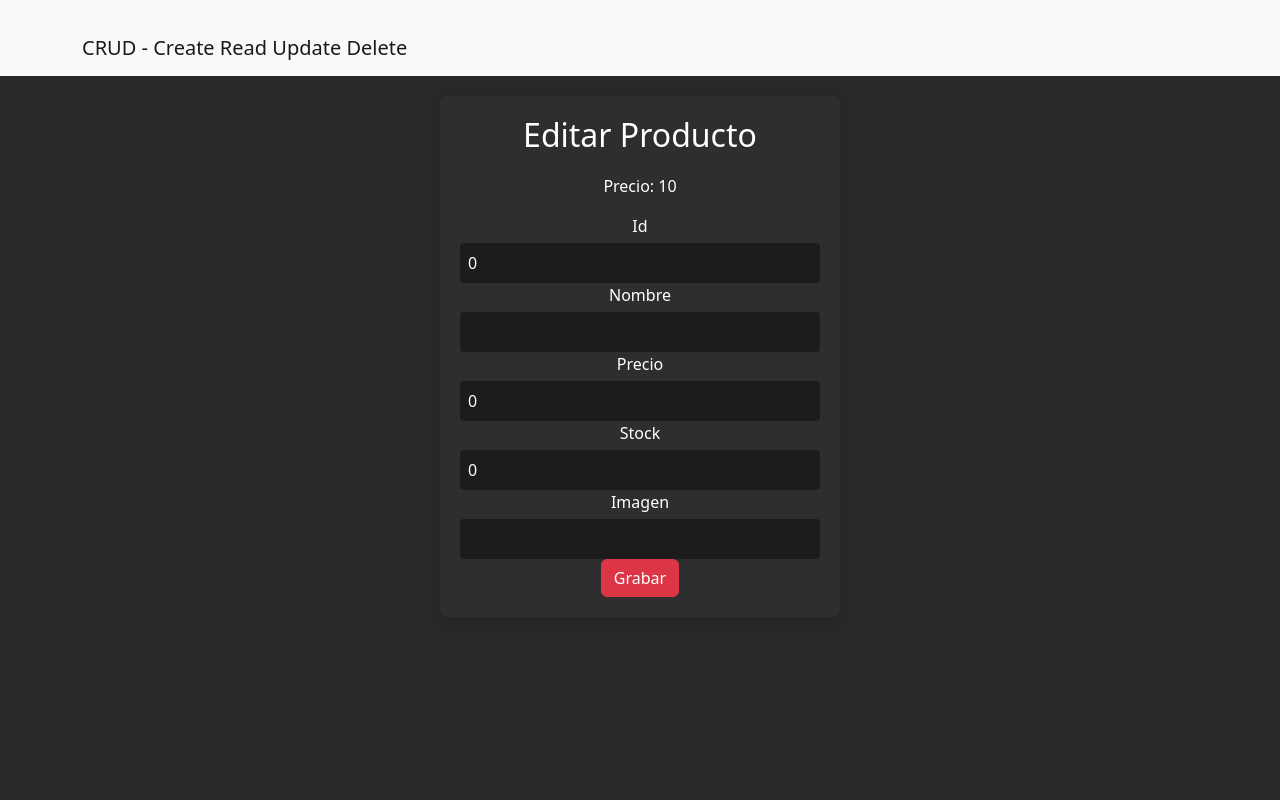
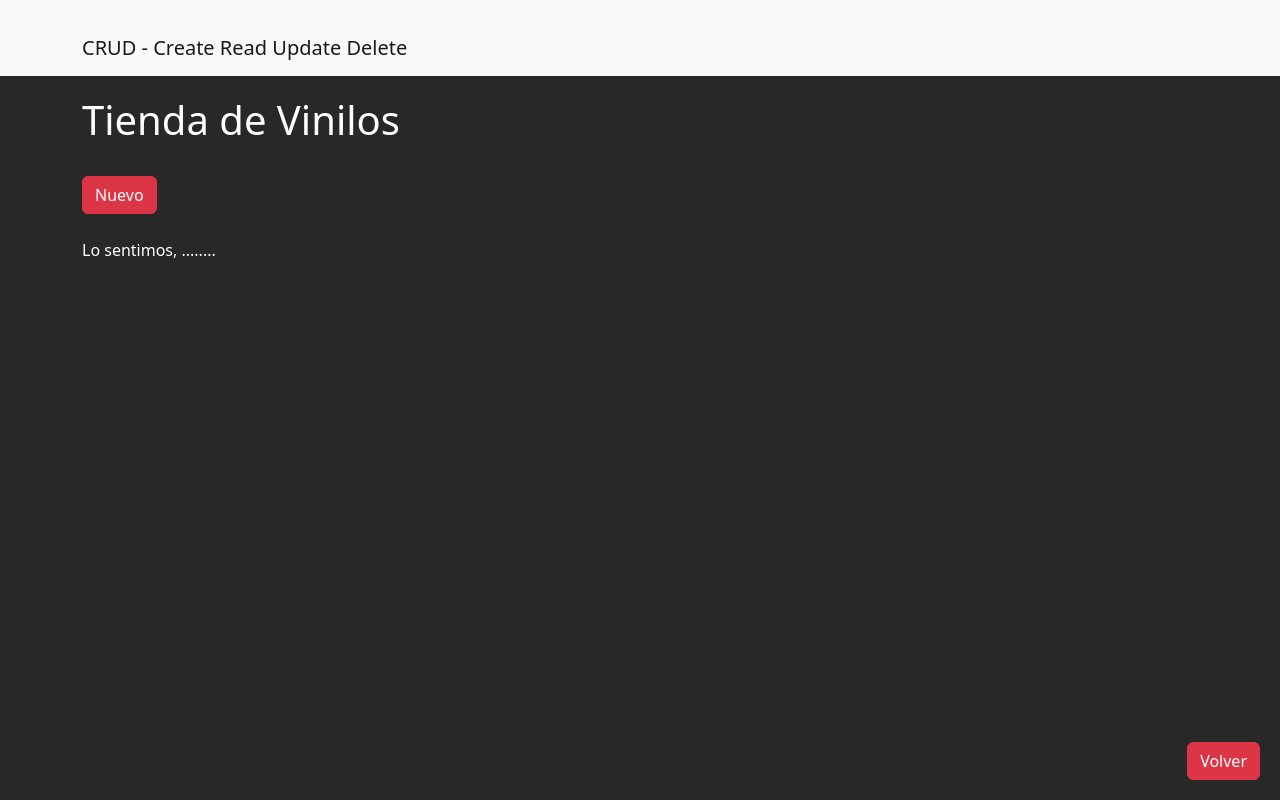
Before and after one commit to RobotoInfo/robotoinfo.github.io, a Flask app: template templates/prueba.html in a window 1280 px wide. Run offline with Flask 3, Linux system fonts and the light colour scheme; tables that the repository leaves empty hold one stand-in row (values such as "Sample post"); the template is opened without the code that fills it: values that come from a table or form of the project are taken from there, most other values are stand-ins (such as "Sample title", 1, 10 or a date in 2020).

Commit message:
cambio de ultima hora

```diff
--- a/index.html
+++ b/index.html
@@ -138,7 +138,7 @@
 </section>
 </div>
 </div>
-<a class="btn btn-primary edit-btn" href="/templates/productos.html">Editar</a>
+<a class="btn btn-primary edit-btn" href="inisesion.html">Editar</a>
 </main>
 <footer>
 <!-- place footer here -->
--- a/templates/prueba.html
+++ b/templates/prueba.html
@@ -1,12 +1,12 @@
 <!doctype html>
 <html lang="en">
 <head>
-<title>Producto Nuevo pruebaaaa</title>
+<title>ViniArg</title>
 <meta charset="utf-8">
 <meta name="viewport" content="width=device-width, initial-scale=1, shrink-to-fit=no">
-<!-- Bootstrap CSS v5.2.1 -->
 <link href="https://cdn.jsdelivr.net/npm/bootstrap@5.2.1/dist/css/bootstrap.min.css" rel="stylesheet"
-integrity="sha384-iYQeCzEYFbKjA/T2uDLTpkwGzCiq6soy8tYaI1GyVh/UjpbCx/TYkiZhlZB6+fzT" crossorigin="anonymous">
+integrity="sha384-iYQeCzEYFbKjA/T2uDLTpkwGzCiq6soy8tYaI1GyVh/UjpbCx/TYkiZhlZB6+fzT"
+crossorigin="anonymous">
 <style>
 body {
   background-color: #282828;
@@ -17,49 +17,92 @@
   margin-top: 20px;
 }
 
-form {
+.card-container {
+  box-shadow: 0 4px 8px rgba(0, 0, 0, 0.1);
+  padding: 20px;
   background-color: #2e2e2e;
-  margin: 10px auto;
-  width: 400px;
-  padding: 20px;
   border-radius: 8px;
-  box-shadow: 0 4px 8px rgba(0, 0, 0, 0.1);
-  text-align: center;
 }
 
-h2 {
-  color: #ffffff;
-  margin-bottom: 20px;
+.card {
+  box-shadow: 0 4px 8px rgba(0, 0, 0, 0.1);
+  transition: transform 0.3s;
+  background-color: #1c1c1c;
+  position: relative;
 }
 
-label {
-  color: #ffffff;
-  margin-bottom: 5px;
+.card:hover {
+  transform: translateY(-5px);
 }
 
-input[type="text"],
-input[type="number"] {
-  background-color: #1c1c1c;
-  color: #ffffff;
-  border: none;
-  border-radius: 4px;
-  padding: 8px;
-  width: 100%;
+.card-img-top {
+  height: 400px;
+  object-fit: cover;
 }
 
-img {
-  width: 100px;
-  margin-top: 10px;
+.card-title {
+  font-size: 18px;
+  font-weight: bold;
 }
 
-.btn-success {
+.card-text {
+  font-size: 16px;
+}
+
+.btn-primary {
   background-color: #dc3545;
   border-color: #dc3545;
 }
 
-.btn-success:hover {
+.btn-primary:hover {
   background-color: #c82333;
   border-color: #bd2130;
+}
+
+.btn-danger {
+  background-color: #343a40;
+  border-color: #343a40;
+}
+
+.btn-danger:hover {
+  background-color: #23272b;
+  border-color: #1d2124;
+}
+
+.spinner-border {
+  display: inline-block;
+  width: 2rem;
+  height: 2rem;
+  vertical-align: text-bottom;
+  border: 0.25em solid currentColor;
+  border-right-color: transparent;
+  border-radius: 50%;
+  animation: spinner-border 0.75s linear infinite;
+}
+
+@keyframes spinner-border {
+  to {
+    transform: rotate(360deg);
+  }
+}
+
+.edit-button {
+  position: absolute;
+  bottom: 10px;
+  left: 10px;
+}
+
+.delete-button {
+  position: absolute;
+  bottom: 10px;
+  right: 10px;
+}
+
+
+.return-btn {
+  position: fixed;
+  bottom: 20px;
+  right: 20px;
 }
 </style>
 </head>
@@ -68,47 +111,59 @@
 <!-- place navbar here -->
 </header>
 <main>
-<div class="container" id="app">
-<form>
-<h2>Editar Producto</h2>
-<p>Precio: {{precio}}</p>
-<div class="form-group">
-<label for="id">Id</label><br>
-<input type="number" name="id" id="id" disabled v-model="id">
+<div id="app" class="container">
+<h1>Tienda de Vinilos</h1>
+<br>
+<a class="btn btn-primary" href="../templates/producto_nuevo.html">Nuevo</a>
+<br><br>
+<div v-if="error">
+<p>Lo sentimos, ........</p>
 </div>
-<div class="form-group">
-<label for="nombre">Nombre</label><br>
-<input type="text" name="nombre" id="nombre" v-model="nombre">
+<div v-else>
+<section v-if="cargando">
+<div class="spinner-border"></div>
+<p>Cargando .....</p>
+</section>
+<section v-else>
+<div class="card-container">
+<div class="row">
+<div class="col-md-4" v-for="producto in productos">
+<div class="card" style="height: 600px; margin-top: 10px; margin-bottom: 10px;">
+<img class="card-img-top" :src="/img/+producto.imagen" :alt="producto.nombre">
+<div class="card-body">
+<h5 class="card-title">{{producto.nombre}}</h5>
+<h6 class="card-text">$ {{producto.precio}}</h6>
+<p class="card-text">Stock: {{producto.stock}}</p>
+<a class="btn btn-primary edit-button" :href="'./producto_update.html?id='+ producto.id" >Editar</a>
+<button type="button" class="btn btn-danger delete-button" v-on:click="confirmarEliminar(producto.id)" >Eliminar</button>
 </div>
-<div class="form-group">
-<label for="precio">Precio</label><br>
-<input type="number" name="precio" id="precio" v-model="precio">
 </div>
-<div class="form-group">
-<label for="stock">Stock</label><br>
-<input type="number" name="stock" id="stock" v-model="stock">
 </div>
-<div class="form-group">
-<label for="imagen">Imagen</label><br>
-<input type="text" name="imagen" id="imagen" v-model="imagen">
-<img width="100" :src="imagen" alt="">
 </div>
-<button type="button" class="btn btn-success" v-on:click="modificar()">Grabar</button>
-</form>
+</section>
 </div>
+</div>
+<a class="btn btn-primary return-btn" href="../index.html">Volver</a>
 </main>
 <footer>
 <!-- place footer here -->
 </footer>
-<!-- Bootstrap JavaScript Libraries -->
+<script>
+function confirmarEliminar(id) {
+  if (confirm('¿Estás seguro de que deseas eliminar este producto?')) {
+    // Aquí puedes agregar el código para eliminar el producto
+    // ...
+  }
+}
+</script>
 <script src="https://cdn.jsdelivr.net/npm/@popperjs/core@2.11.6/dist/umd/popper.min.js"
-integrity="sha384-oBqDVmMz9ATKxIep9tiCxS/Z9fNfEXiDAYTujMAeBAsjFuCZSmKbSSUnQlmh/jp3"
+integrity="sha384-oBqDVmMz9ATKxIep9tiCxS/Z9fNfEXiDAYTujMAeBAsjFuCZSmKbSSUnQlmh/ujpbCx/TYkiZhlZB6+fzT"
 crossorigin="anonymous"></script>
 <script src="https://cdn.jsdelivr.net/npm/bootstrap@5.2.1/dist/js/bootstrap.min.js"
-integrity="sha384-7VPbUDkoPSGFnVtYi0QogXtr74QeVeeIs99Qfg5YCF+TidwNdjvaKZX19NZ/e6oz"
+integrity="sha384-7VPbUDkoPSGFnVtYi0qXtr74QeVeeIs99Qfg5YCF+TidwNdjvaKZX19NZ/e6oz"
 crossorigin="anonymous"></script>
 <script src="../js/main.js"></script>
-<script src="https://unpkg.com/vue@3/dist/vue.global.js"></script>
-<script src="../js/producto_editar.js"></script>
+<script src="https://unpkg.com/vue@3/dist/vue.global.js"></script><!--Link de VUE-->
+<script src="../js/productos.js"></script>
 </body>
 </html>
```
Also changed, not shown: inisesion.html (added, +96 -0 lines).
